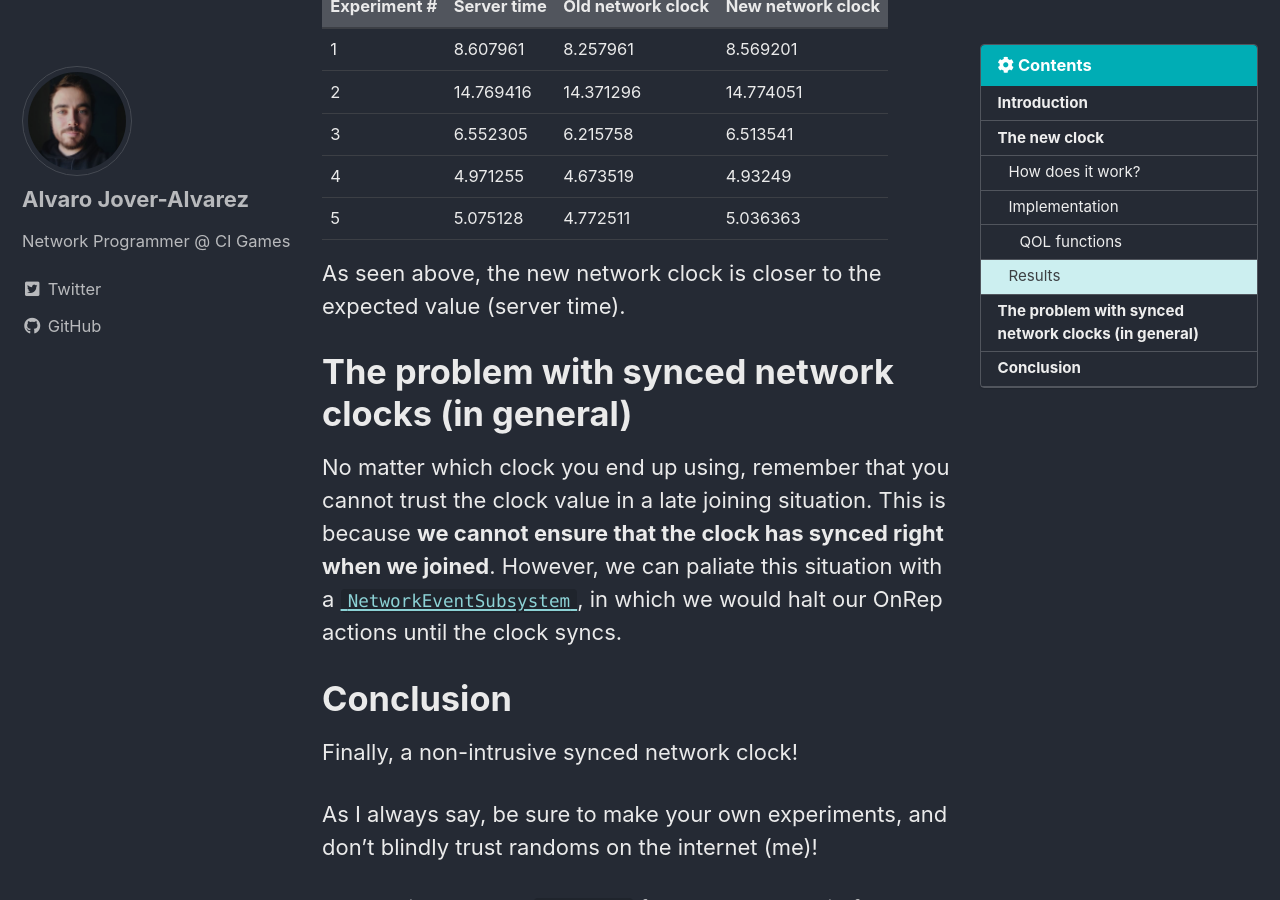
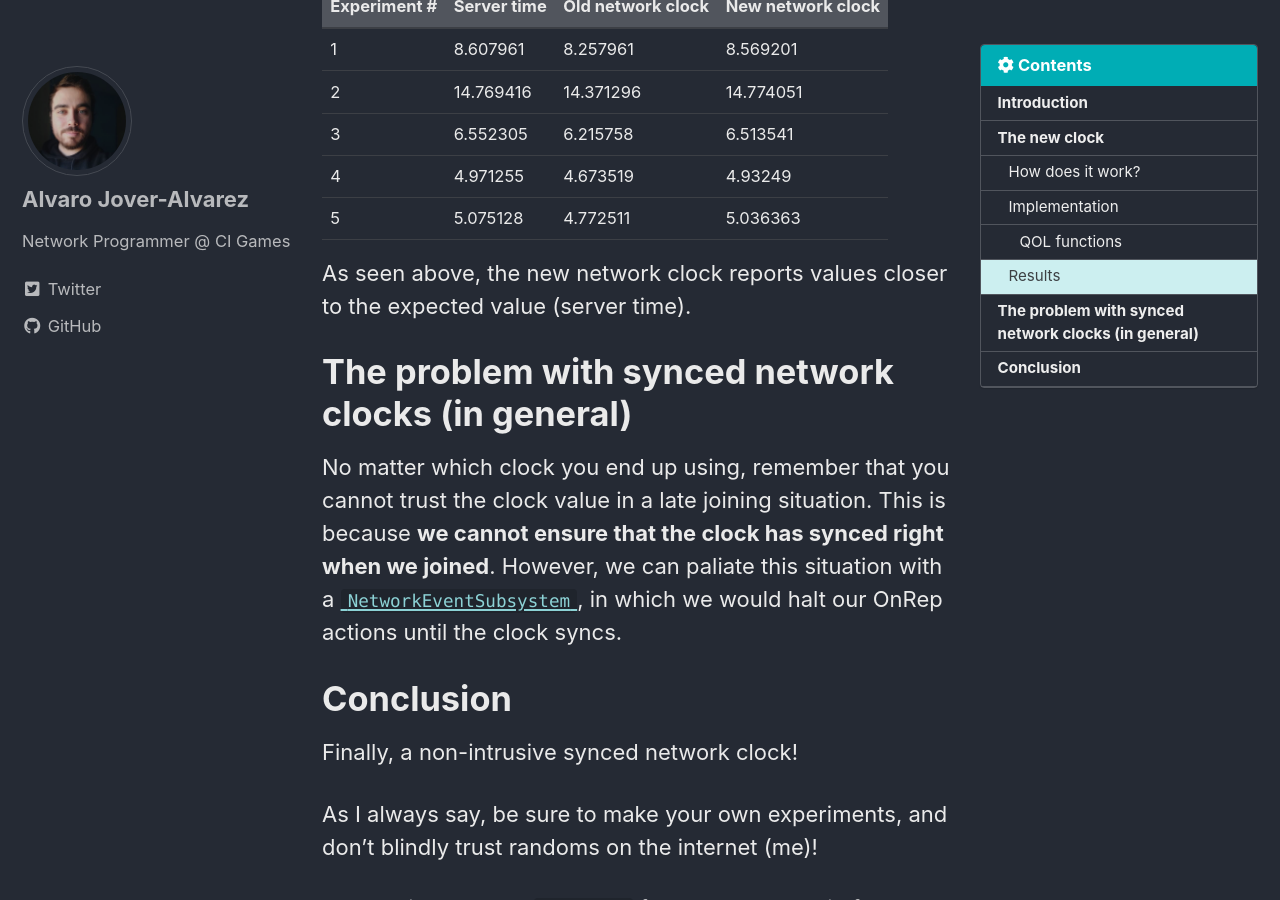
Before and after one commit to vorixo/devtricks, a Jekyll site: the page built from _posts/2022-07-11-non-destructive-synced-net-clock.md, in a window 1280 px wide and 900 px high, scrolled down 6134 px. Built offline with Jekyll 4.4.1, drawn with Linux system fonts in a browser that asks for light colours; cached includes are drawn as plain includes.

Commit message:
[FIX] Typo

```diff
--- a/_posts/2022-07-11-non-destructive-synced-net-clock.md
+++ b/_posts/2022-07-11-non-destructive-synced-net-clock.md
@@ -178,7 +178,7 @@ Results:
 | 4 | 4.971255 | 4.673519 | 4.93249 |
 | 5 | 5.075128 | 4.772511 | 5.036363 |
 
-As seen above, the new network clock is closer to the expected value (server time).
+As seen above, the new network clock reports values closer to the expected value (server time).
 
 # The problem with synced network clocks (in general)
 
```
